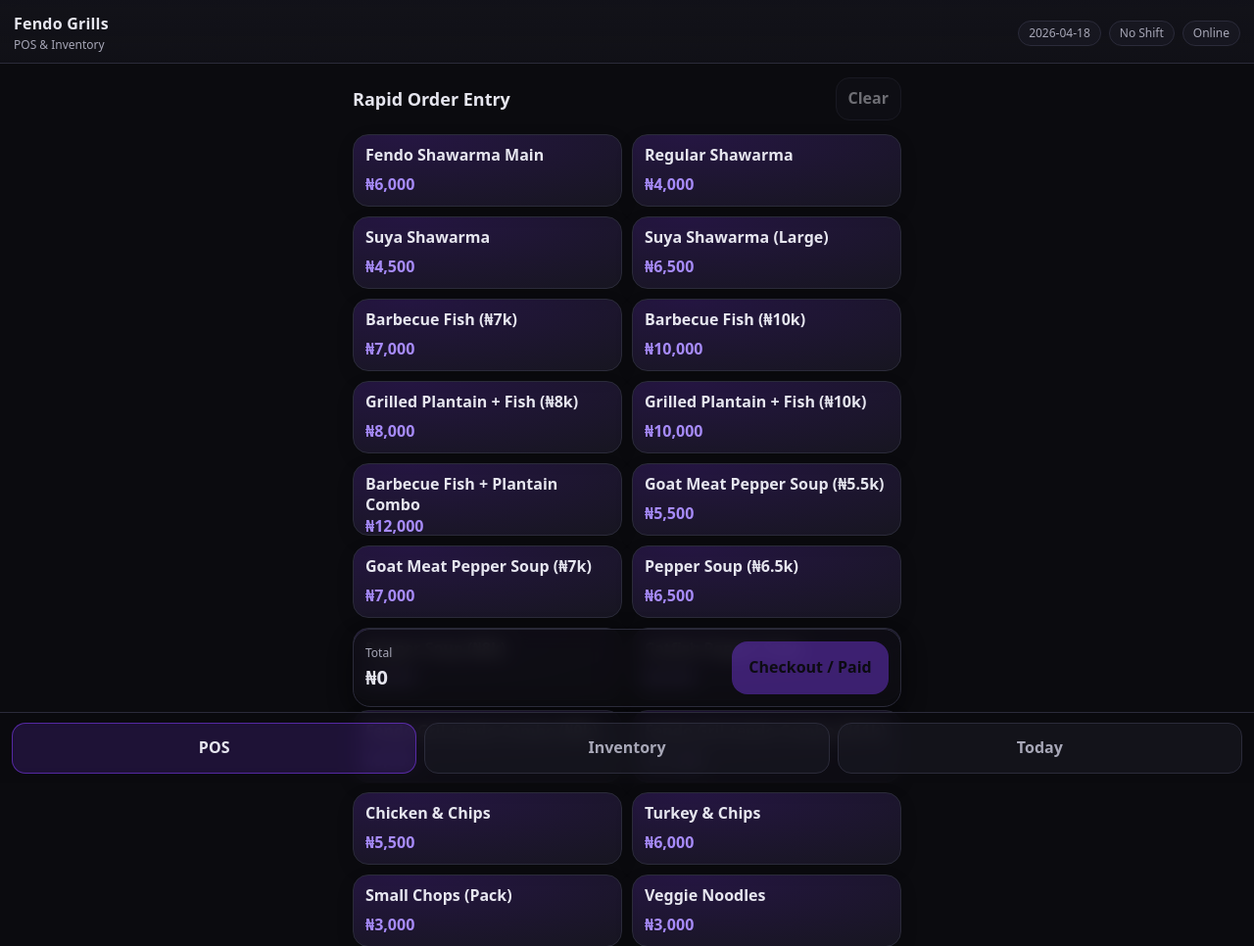
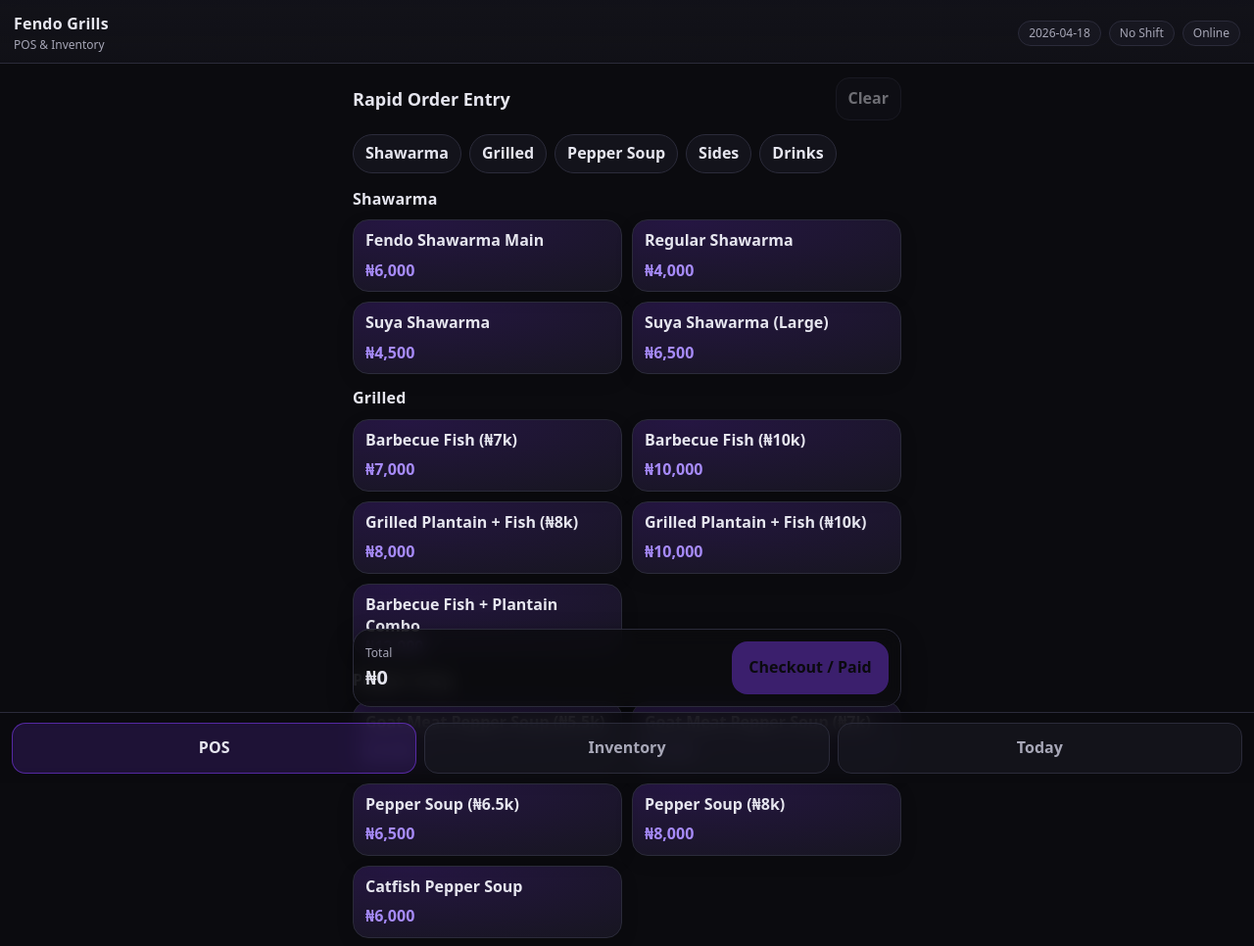
Before and after one commit to Nyerho/fendo-grills-pos, a website built with Vite: page index.html in a window 1280 px wide. Shown: the top 966 px of the page at 98% size. Built offline with nearby package versions, Linux system fonts and the light colour scheme.

Commit message:
Group POS menu by sections

```diff
--- a/src/main.js
+++ b/src/main.js
@@ -7,162 +7,189 @@
     {
       id: 'fendo_shawarma_main',
       name: 'Fendo Shawarma Main',
+      category: 'shawarma',
       priceNaira: 6000,
       recipe: { shawarma_bread: 1, shawarma_filling_portion: 1 },
     },
     {
       id: 'regular_shawarma',
       name: 'Regular Shawarma',
+      category: 'shawarma',
       priceNaira: 4000,
       recipe: { shawarma_bread: 1, shawarma_filling_portion: 1 },
     },
     {
       id: 'suya_shawarma',
       name: 'Suya Shawarma',
+      category: 'shawarma',
       priceNaira: 4500,
       recipe: { shawarma_bread: 1, shawarma_filling_portion: 1, suya_spice: 1 },
     },
     {
       id: 'suya_shawarma_large',
       name: 'Suya Shawarma (Large)',
+      category: 'shawarma',
       priceNaira: 6500,
       recipe: { shawarma_bread: 1, shawarma_filling_portion: 2, suya_spice: 1 },
     },
     {
       id: 'barbecue_fish_7000',
       name: 'Barbecue Fish (₦7k)',
+      category: 'grilled',
       priceNaira: 7000,
       recipe: { fish_portion: 1 },
     },
     {
       id: 'barbecue_fish_10000',
       name: 'Barbecue Fish (₦10k)',
+      category: 'grilled',
       priceNaira: 10000,
       recipe: { fish_portion: 1 },
     },
     {
       id: 'bole_with_fish_8000',
       name: 'Grilled Plantain + Fish (₦8k)',
+      category: 'grilled',
       priceNaira: 8000,
       recipe: { plantain_portion: 1, fish_portion: 1 },
     },
     {
       id: 'bole_with_fish_10000',
       name: 'Grilled Plantain + Fish (₦10k)',
+      category: 'grilled',
       priceNaira: 10000,
       recipe: { plantain_portion: 1, fish_portion: 1 },
     },
     {
       id: 'fish_plantain_combo_12000',
       name: 'Barbecue Fish + Plantain Combo',
+      category: 'grilled',
       priceNaira: 12000,
       recipe: { fish_portion: 1, plantain_portion: 1 },
     },
     {
       id: 'goat_meat_pepper_soup_5500',
       name: 'Goat Meat Pepper Soup (₦5.5k)',
+      category: 'pepper_soup',
       priceNaira: 5500,
       recipe: { goat_meat_portion: 1 },
     },
     {
       id: 'goat_meat_pepper_soup_7000',
       name: 'Goat Meat Pepper Soup (₦7k)',
+      category: 'pepper_soup',
       priceNaira: 7000,
       recipe: { goat_meat_portion: 1 },
     },
     {
       id: 'pepper_soup_6500',
       name: 'Pepper Soup (₦6.5k)',
+      category: 'pepper_soup',
       priceNaira: 6500,
       recipe: { pepper_soup_portion: 1 },
     },
     {
       id: 'pepper_soup_8000',
       name: 'Pepper Soup (₦8k)',
+      category: 'pepper_soup',
       priceNaira: 8000,
       recipe: { pepper_soup_portion: 1 },
     },
     {
       id: 'catfish_pepper_soup_6000',
       name: 'Catfish Pepper Soup',
+      category: 'pepper_soup',
       priceNaira: 6000,
       recipe: { catfish_portion: 1 },
     },
     {
       id: 'gril_tendo_combo_9000',
       name: 'Fendo Gril-tendo Combo (₦9k)',
+      category: 'sides',
       priceNaira: 9000,
       recipe: { fish_portion: 1, noodles_pack: 1, hotdog: 1 },
     },
     {
       id: 'gril_tendo_combo_11000',
       name: 'Fendo Gril-tendo Combo (₦11k)',
+      category: 'sides',
       priceNaira: 11000,
       recipe: { fish_portion: 1, noodles_pack: 1, hotdog: 1 },
     },
     {
       id: 'chicken_and_chips',
       name: 'Chicken & Chips',
+      category: 'sides',
       priceNaira: 5500,
       recipe: { chicken_portion: 1, chips_portion: 1 },
     },
     {
       id: 'turkey_and_chips',
       name: 'Turkey & Chips',
+      category: 'sides',
       priceNaira: 6000,
       recipe: { turkey_portion: 1, chips_portion: 1 },
     },
     {
       id: 'small_chops_pack',
       name: 'Small Chops (Pack)',
+      category: 'sides',
       priceNaira: 3000,
       recipe: { small_chops_pack: 1 },
     },
     {
       id: 'veggie_noodles',
       name: 'Veggie Noodles',
+      category: 'sides',
       priceNaira: 3000,
       recipe: { noodles_pack: 1, veggies_portion: 1 },
     },
     {
       id: 'white_rice_2000',
       name: 'White Rice (₦2k)',
+      category: 'sides',
       priceNaira: 2000,
       recipe: { rice_portion: 1 },
     },
     {
       id: 'white_rice_3500',
       name: 'White Rice (₦3.5k)',
+      category: 'sides',
       priceNaira: 3500,
       recipe: { rice_portion: 1 },
     },
     {
       id: 'rice_with_sauce_or_soup_3500',
       name: 'Rice + Sauce/Soup',
+      category: 'sides',
       priceNaira: 3500,
       recipe: { rice_portion: 1, sauce_or_soup: 1 },
     },
     {
       id: 'fruity_zobo',
       name: 'Fruity Zobo',
+      category: 'drinks',
       priceNaira: 1000,
       recipe: { zobo_bottle: 1 },
     },
     {
       id: 'smoothies',
       name: 'Smoothies',
+      category: 'drinks',
       priceNaira: 2500,
       recipe: { smoothie_cup: 1 },
     },
     {
       id: 'soft_drinks',
       name: 'Soft Drinks',
+      category: 'drinks',
       priceNaira: 800,
       recipe: { soft_drink_bottle: 1 },
     },
     {
       id: 'alcohol',
       name: 'Alcohol (Set price)',
+      category: 'drinks',
       priceNaira: 0,
       recipe: { alcohol_unit: 1 },
     },
@@ -569,6 +596,57 @@
 function renderPOS() {
   const lines = computeTicketLines()
   const totalNaira = lines.reduce((sum, l) => sum + l.lineTotalNaira, 0)
+  const products = getProducts()
+  const sections = [
+    { id: 'shawarma', name: 'Shawarma' },
+    { id: 'grilled', name: 'Grilled' },
+    { id: 'pepper_soup', name: 'Pepper Soup' },
+    { id: 'sides', name: 'Sides' },
+    { id: 'drinks', name: 'Drinks' },
+  ]
+
+  const byCategory = new Map(sections.map((s) => [s.id, []]))
+  for (const p of products) {
+    const categoryId = p.category || 'sides'
+    if (!byCategory.has(categoryId)) byCategory.set(categoryId, [])
+    byCategory.get(categoryId).push(p)
+  }
+
+  const chipsHtml = `
+    <div class="pos-chips" role="navigation" aria-label="Menu sections">
+      ${sections
+        .filter((s) => (byCategory.get(s.id) || []).length)
+        .map((s) => `<button class="chip" type="button" data-jump="${s.id}">${s.name}</button>`)
+        .join('')}
+    </div>
+  `
+
+  const sectionsHtml = sections
+    .filter((s) => (byCategory.get(s.id) || []).length)
+    .map((s) => {
+      const items = byCategory.get(s.id) || []
+      return `
+        <section class="pos-section" id="sec-${s.id}">
+          <div class="pos-section-head">
+            <div class="pos-section-title">${s.name}</div>
+          </div>
+          <div class="grid">
+            ${items
+              .map(
+                (p) => `
+                  <button class="product" type="button" data-add="${p.id}">
+                    <div class="product-name">${p.name}</div>
+                    <div class="product-price">₦${formatNaira(p.priceNaira)}</div>
+                  </button>
+                `
+              )
+              .join('')}
+          </div>
+        </section>
+      `
+    })
+    .join('')
+
   const itemsHtml =
     lines.length === 0
       ? `<div class="empty">Tap a product to start an order.</div>`
@@ -603,18 +681,8 @@
         }>Clear</button>
       </div>
 
-      <div class="grid">
-        ${getProducts()
-          .map(
-            (p) => `
-              <button class="product" type="button" data-add="${p.id}">
-                <div class="product-name">${p.name}</div>
-                <div class="product-price">₦${formatNaira(p.priceNaira)}</div>
-              </button>
-            `
-          )
-          .join('')}
-      </div>
+      ${chipsHtml}
+      ${sectionsHtml}
 
       <div class="card">
         <div class="card-title">Current Order</div>
@@ -1267,6 +1335,14 @@
     return
   }
 
+  const jumpBtn = target.closest('[data-jump]')
+  if (jumpBtn) {
+    const id = jumpBtn.getAttribute('data-jump')
+    const el = id ? document.getElementById(`sec-${id}`) : null
+    if (el) el.scrollIntoView({ behavior: 'smooth', block: 'start' })
+    return
+  }
+
   const addBtn = target.closest('[data-add]')
   if (addBtn) {
     const id = addBtn.getAttribute('data-add')
--- a/src/style.css
+++ b/src/style.css
@@ -168,6 +168,43 @@
   display: grid;
   grid-template-columns: repeat(2, minmax(0, 1fr));
   gap: 10px;
+}
+
+.pos-chips {
+  display: flex;
+  gap: 8px;
+  overflow: auto;
+  -webkit-overflow-scrolling: touch;
+  padding-bottom: 2px;
+}
+
+.chip {
+  height: 40px;
+  border-radius: 999px;
+  border: 1px solid var(--border);
+  background: rgba(27, 27, 37, 0.55);
+  color: var(--text);
+  font-weight: 750;
+  padding: 0 12px;
+  white-space: nowrap;
+}
+
+.pos-section {
+  display: flex;
+  flex-direction: column;
+  gap: 10px;
+}
+
+.pos-section-head {
+  display: flex;
+  align-items: center;
+  justify-content: space-between;
+  gap: 10px;
+}
+
+.pos-section-title {
+  font-weight: 850;
+  letter-spacing: 0.2px;
 }
 
 .product {
```
